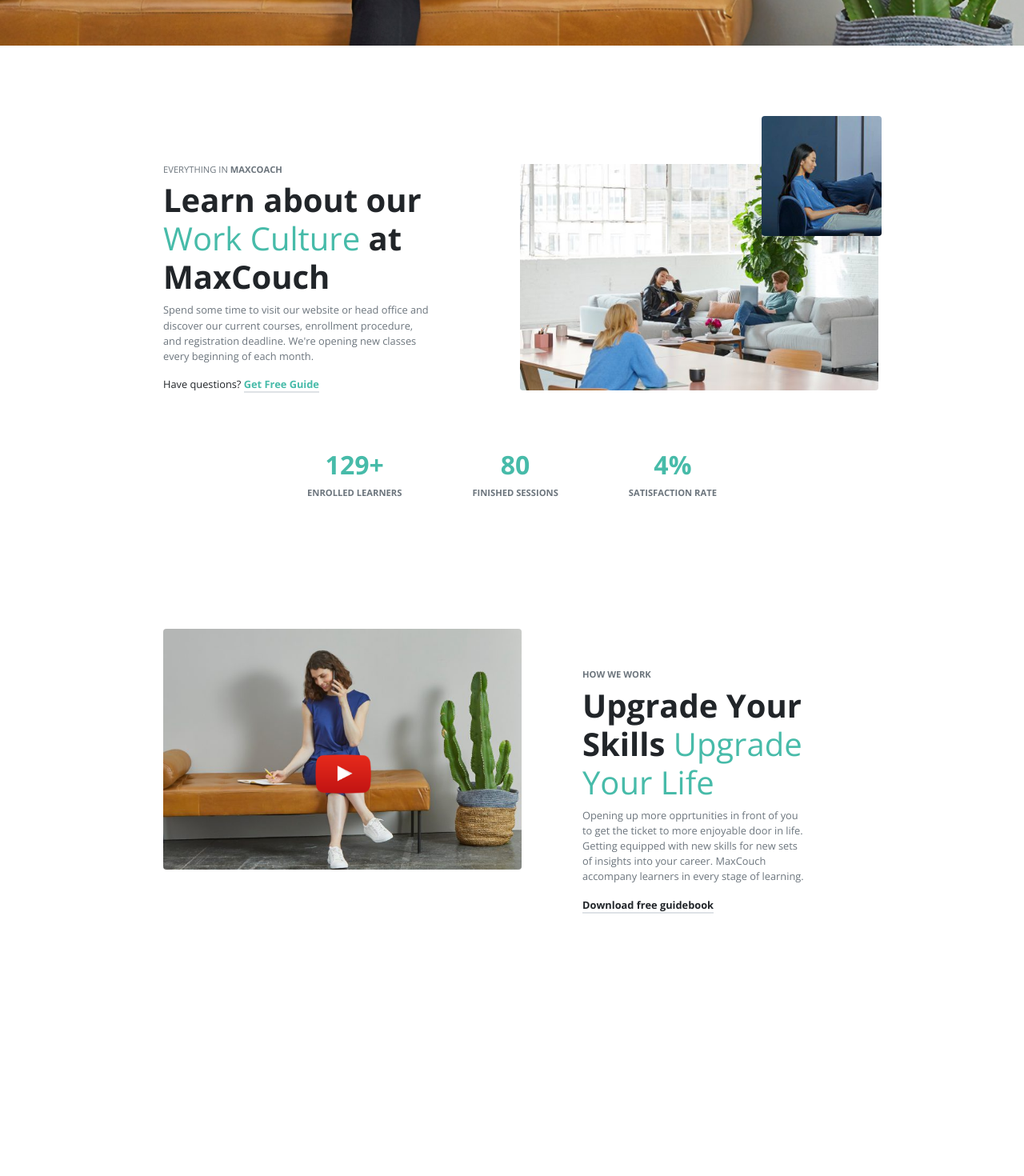
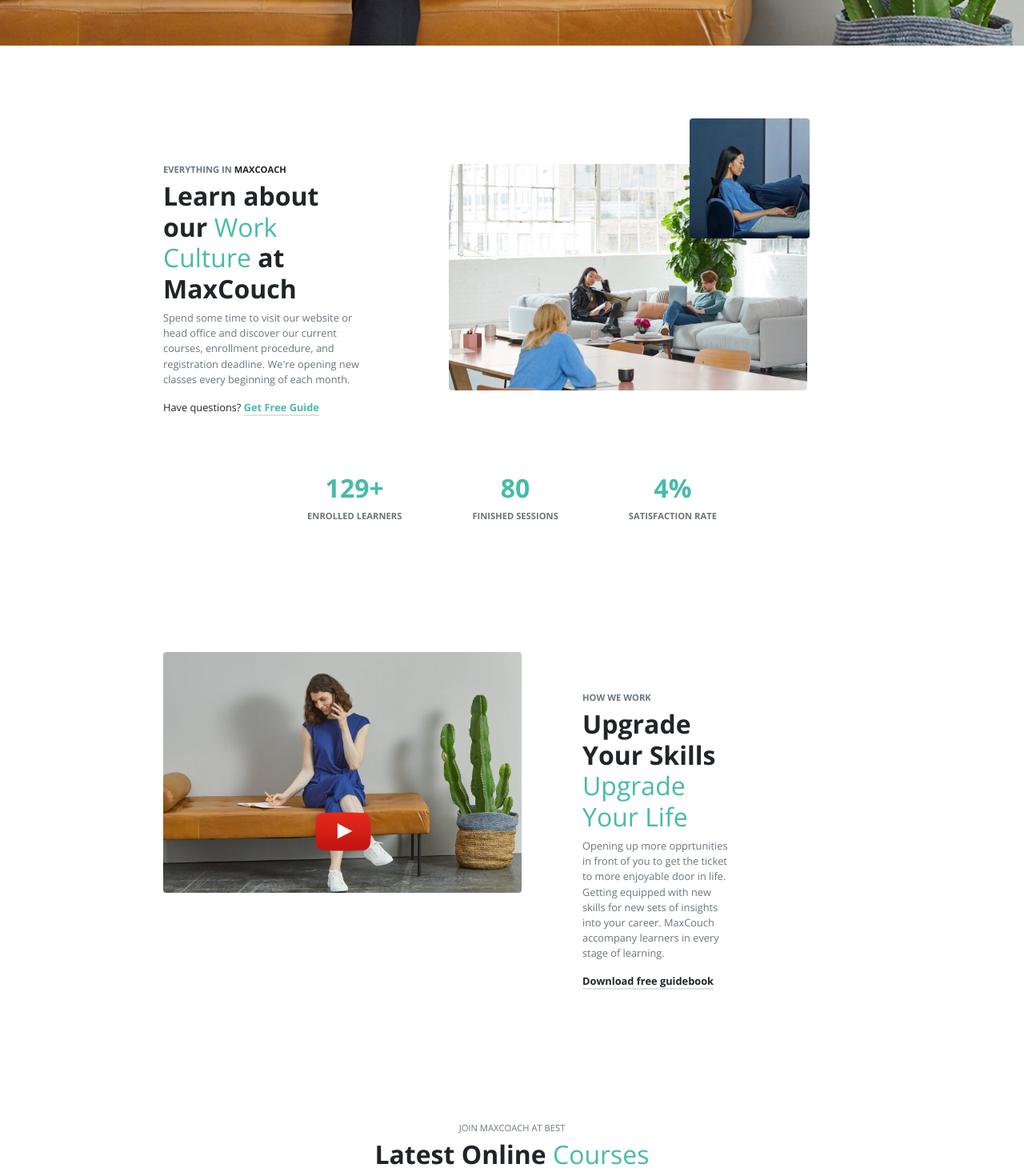
Before and after one commit to MarcoInchingoli89/proj-html-vuejs, a Vue app: page / in a window 1280 px wide. Shown: the part 549-2019 px from the top of the page at 80% size. Before the commit the page ends 1706 px from the top, so only its background shows below. Built offline with nearby package versions, Linux system fonts and the light colour scheme.

Commit message:
Add Section Career Component

```diff
--- a/src/components/AppMain.vue
+++ b/src/components/AppMain.vue
@@ -1,9 +1,11 @@
 <script>
 import SectionOverview from './AppMain/SectionOverview.vue'
+import SectionCareer from './AppMain/SectionCareer.vue'
 export default {
     name: 'AppMain',
     components: {
         SectionOverview,
+        SectionCareer,
     }
 }
 </script>
@@ -13,31 +15,13 @@
     <main id="site_main">
         <SectionOverview />
 
-        <section class="career">
-            <div class="container">
-                <div class="row row-cols-2 gap-4">
-                    <!-- Immagine sezione overview -->
-                    <div class="col overview_image">
-                        <img class="index_0 img-fluid rounded-1" src="../assets/img/stock-full-hd-11-670x450.jpg"
-                            alt="">
-                        <img class="rounded-1 img-fluid index_1" width="70" src="../assets/img/icon-youtube-play.png"
-                            alt="">
-                    </div>
-                    <!-- Testo sezione overview -->
-                    <div class="col overview_text">
-                        <h6 class="text-uppercase text-secondary fw-bold">How we work
-                        </h6>
-                        <h1 class="fw-bold">Upgrade Your Skills <span class="fw-normal green">Upgrade Your Life</span>
-                        </h1>
-                        <p class="text-muted">Opening up more opprtunities in front of you to get the ticket to more
-                            enjoyable door in life. Getting equipped with new skills for new sets of insights into your
-                            career. MaxCouch accompany learners in every stage of learning.
-                        </p>
-                        <p><a class="text-decoration-none text-body fw-bold border-bottom border-2" href="#">Download
-                                free
-                                guidebook</a></p>
-                    </div>
-                </div>
+        <SectionCareer />
+
+        <section class="courses">
+            <div class="title text-center">
+                <h6 class="text-uppercase text-secondary">Join Maxcoach at best
+                </h6>
+                <h2 class="fw-bold">Latest Online <span class="fw-normal green">Courses</span></h2>
             </div>
         </section>
 
@@ -51,7 +35,7 @@
     max-width: 70%;
 }
 
-.overview_image {
+.image {
     position: relative;
 
     .index_0 {
@@ -72,13 +56,17 @@
     }
 }
 
-.overview_text {
+.text {
     margin-top: 150px;
-    max-width: 40%;
+    max-width: 30%;
     padding-left: 4rem;
 }
 
 .green {
     color: $dl-secondary;
 }
+
+.title {
+    margin-top: 150px;
+}
 </style>
--- /dev/null
+++ b/src/components/AppMain/SectionCareer.vue
@@ -0,0 +1,75 @@
+<script>
+export default {
+    name: 'SectionCareer',
+}
+</script>
+
+<template>
+
+    <section class="career">
+        <div class="container">
+            <div class="row row-cols-2 gap-4">
+                <!-- Immagine sezione career -->
+                <div class="col image">
+                    <img class="index_0 img-fluid rounded-1" src="../../assets/img/stock-full-hd-11-670x450.jpg" alt="">
+                    <img class="rounded-1 img-fluid index_1" width="70" src="../../assets/img/icon-youtube-play.png"
+                        alt="">
+                </div>
+                <!-- Testo sezione career -->
+                <div class="col text">
+                    <h6 class="text-uppercase text-secondary fw-bold">How we work
+                    </h6>
+                    <h2 class="fw-bold">Upgrade Your Skills <span class="fw-normal green">Upgrade Your Life</span>
+                    </h2>
+                    <p class="text-muted">Opening up more opprtunities in front of you to get the ticket to more
+                        enjoyable door in life. Getting equipped with new skills for new sets of insights into your
+                        career. MaxCouch accompany learners in every stage of learning.
+                    </p>
+                    <p><a class="text-decoration-none text-body fw-bold border-bottom border-2" href="#">Download
+                            free
+                            guidebook</a></p>
+                </div>
+            </div>
+        </div>
+    </section>
+
+</template>
+
+<style lang="scss" scoped>
+@use '../../assets/scss/partials/variables' as *;
+
+.container {
+    max-width: 70%;
+}
+
+.image {
+    position: relative;
+
+    .index_0 {
+        position: absolute;
+        bottom: 0;
+        top: 100px;
+    }
+
+    .index_1 {
+        position: absolute;
+        z-index: 1;
+        bottom: 35%;
+        left: 45%;
+
+        &:hover {
+            cursor: pointer;
+        }
+    }
+}
+
+.text {
+    margin-top: 150px;
+    max-width: 30%;
+    padding-left: 4rem;
+}
+
+.green {
+    color: $dl-secondary;
+}
+</style>
--- a/src/components/AppMain/SectionOverview.vue
+++ b/src/components/AppMain/SectionOverview.vue
@@ -10,12 +10,11 @@
         <div class="container">
             <div class="row row-cols-2 gap-4">
                 <!-- Testo sezione overview -->
-                <div class="col overview_text">
-                    <h6 class="text-uppercase text-secondary">Everything in <span
-                            class="text-muted fw-bold">Maxcoach</span>
+                <div class="col text">
+                    <h6 class="text-uppercase text-muted fw-bold">Everything in <span class="text-body">Maxcoach</span>
                     </h6>
-                    <h1 class="fw-bold">Learn about our <span class="fw-normal green">Work Culture</span> at
-                        MaxCouch</h1>
+                    <h2 class="fw-bold">Learn about our <span class="fw-normal green">Work Culture</span> at
+                        MaxCouch</h2>
                     <p class="text-muted">Spend some time to visit our website or head office and discover our
                         current courses, enrollment procedure, and registration deadline. We're opening new classes
                         every beginning
@@ -26,7 +25,7 @@
                             Guide</a></p>
                 </div>
                 <!-- Immagine sezione overview -->
-                <div class="col overview_image">
+                <div class="col image">
                     <img width="450" class="index_0 img-fluid rounded-1"
                         src="../../assets/img/stock-full-hd-10-ohki1ayywq3cqutettrncduujpoaorifqu4relt2ts.jpg" alt="">
                     <img class="rounded-1 img-fluid index_1" width="150"
@@ -59,7 +58,7 @@
     max-width: 70%;
 }
 
-.overview_image {
+.image {
     position: relative;
 
     .index_0 {
@@ -76,9 +75,9 @@
     }
 }
 
-.overview_text {
+.text {
     margin-top: 100px;
-    max-width: 40%;
+    max-width: 30%;
     margin-right: 4rem;
 }
 
```
